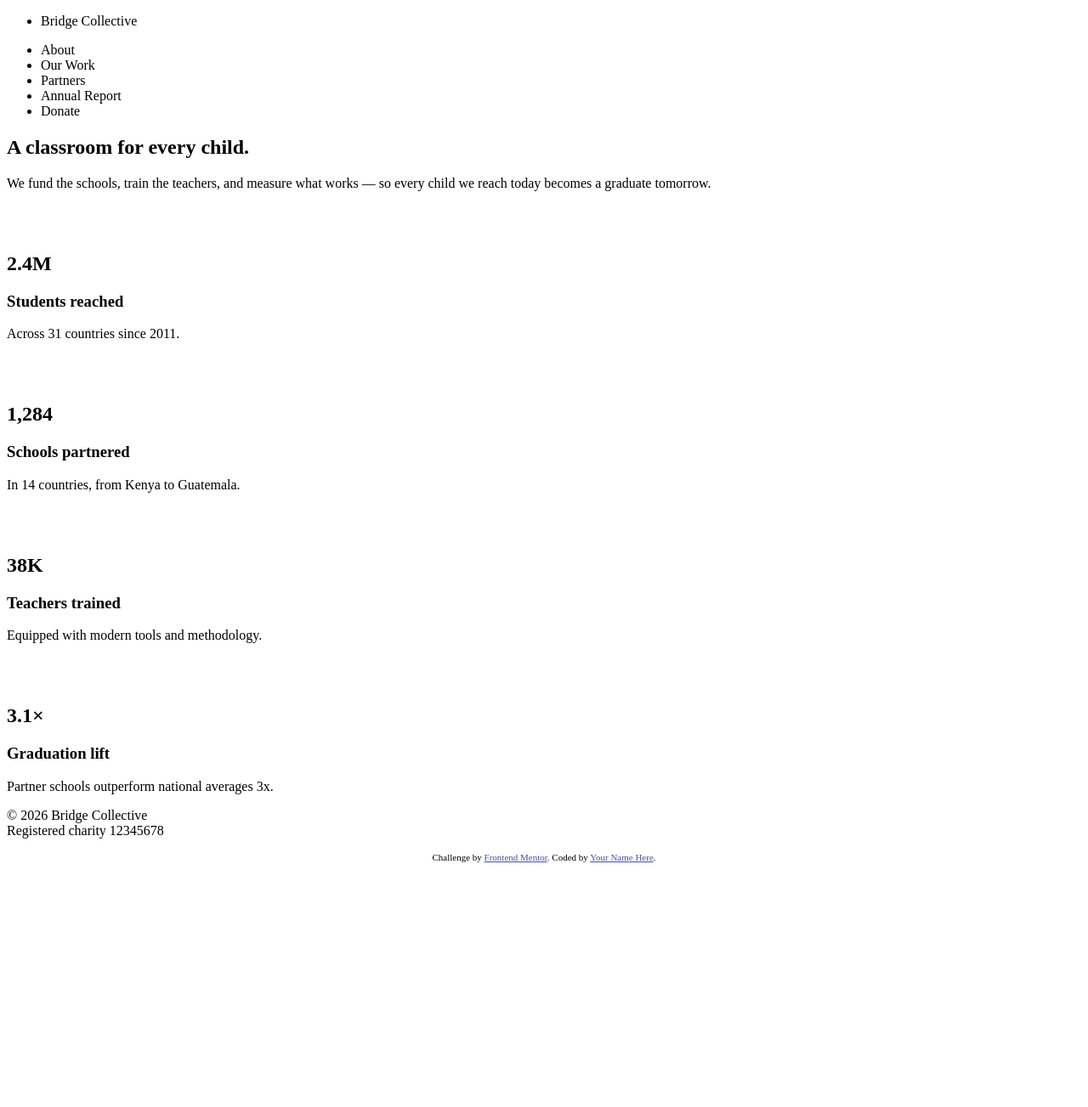
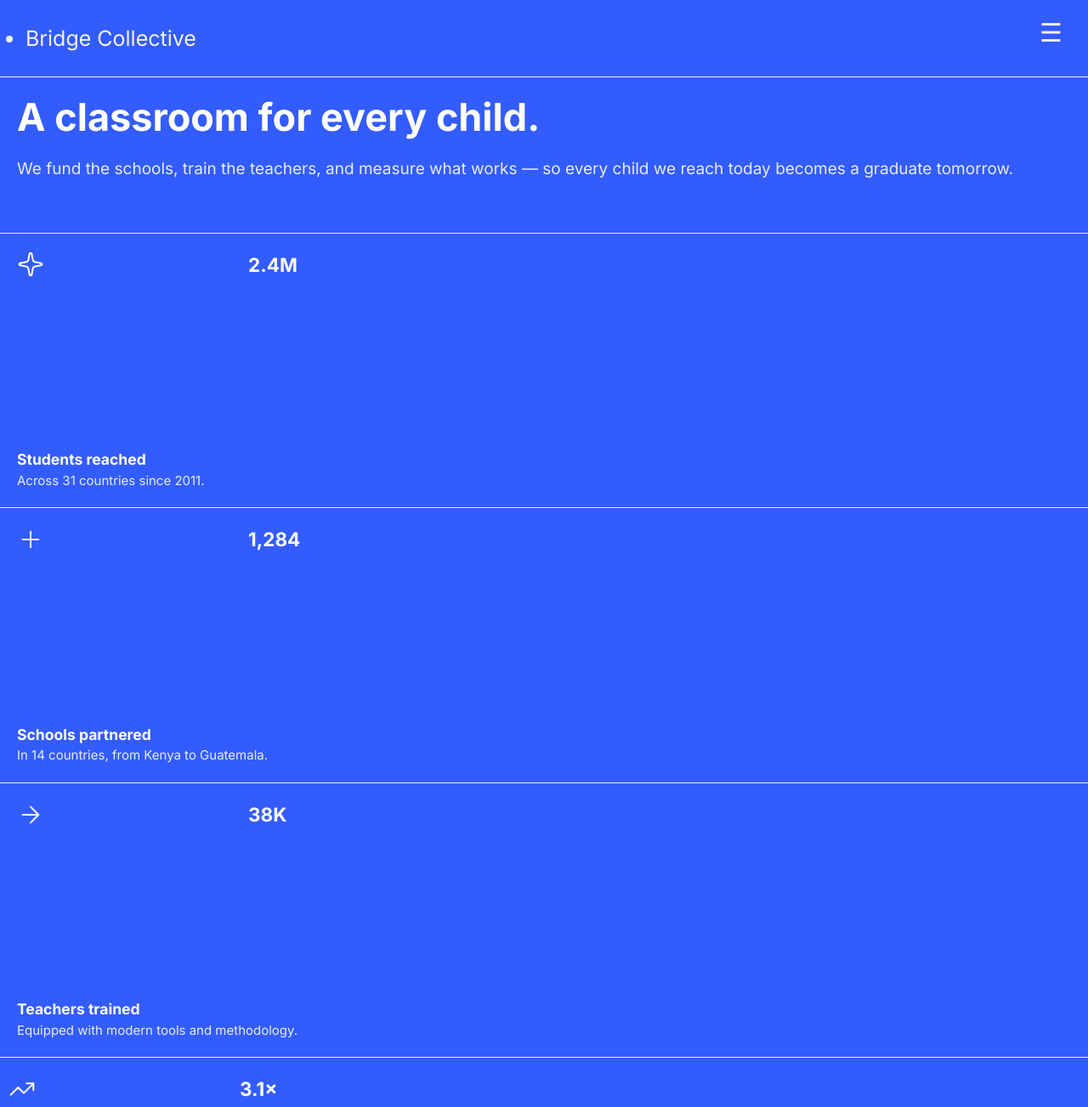
Before and after one commit to thinkingroot/grid-landing-page-main, a plain HTML site: page index.html in a window 1280 px wide. Shown: the top 1303 px of the page at 85% size. Before the commit the page ends 1023 px from the top, so only its background shows below. Drawn offline with Linux system fonts and the light colour scheme.

Commit message:
mobile view

```diff
--- a/css/style.css
+++ b/css/style.css
@@ -0,0 +1,156 @@
+html {
+    font-size: 62.5%;
+}
+*, *::before, *::after {
+    margin: 0;
+    padding: 0;
+    box-sizing: border-box;
+}
+body {
+    font-family: "Inter", sans-serif;
+    display: grid;
+    color: hsl(0, 0%, 100%);
+    background-color: hsl(228, 100%, 60%);
+}
+header {
+    font-size: 2.5rem;
+    padding: 3rem;
+    display: inline-block;
+    gap: 5rem;
+    position: fixed;
+    top: 0;
+    left: 0;
+    right: 0;
+    color: hsl(0, 0%, 95%);
+    border-bottom: 1px solid hsl(224, 100%, 95%);
+    background-color: hsl(228, 100%, 60%);
+    z-index: 1000;
+}
+.menuToggle {
+    display: none;
+}
+.menuIcon {
+    position: absolute;
+    top: 2rem;
+    right: 3rem;
+    font-size: 3rem;
+    cursor: pointer;
+}
+.closeIcon {
+    position: absolute;
+    top: 2rem;
+    right: 3rem;
+    font-size: 3rem;
+    display: none;
+}
+.navigationList ul{
+    width: 100%;
+    padding: 3rem 0;
+    position: absolute;
+    top: 100%;
+    left: 0;
+    text-align: center;
+    display: none;
+    background-color: hsl(228, 100%, 60%);
+}
+.navigationList li {
+    list-style: none;
+    padding: 1rem 0;
+}
+.menuToggle:checked ~ .menuIcon {
+    display: none;
+}
+.menuToggle:checked ~ .closeIcon {
+    display: block;
+}
+.menuToggle:checked ~ .navigationList ul {
+    display: block;
+}
+main {
+    margin-top: 5rem;
+}
+.hero {
+    padding: 6rem 2rem;
+    display: flex;
+    flex-direction: column;
+    justify-content: center;
+    border-bottom: 1px solid hsl(224, 100%, 95%);
+}
+.hero h1 {
+    font-size: 4.5rem;
+    font-weight: 700;
+    margin-bottom: 1rem;
+    color: hsl(0, 0%, 100%);
+}
+.hero p {
+    font-size: 1.9rem;
+    line-height: 1.5;
+    color: hsl(224, 100%, 95%);
+    margin-top: 1rem;
+}
+.statOne {
+    font-size: 1.5rem;
+    line-height: 1.5;
+    padding: 2rem 2rem;
+    border-bottom: 1px solid hsl(224, 100%, 95%);
+}
+.statOne div {
+    display: flex;
+    gap: 24rem;
+    margin-bottom: 20rem;
+    align-items: center;
+}
+.statOne p {
+    color: hsl(224, 100%, 95%);
+}
+.statTwo {
+    font-size: 1.5rem;
+    line-height: 1.5;
+    padding: 2rem 2rem;
+    border-bottom: 1px solid hsl(224, 100%, 95%);
+}
+.statTwo div {
+    display: flex;
+    gap: 24rem;
+    margin-bottom: 20rem;
+    align-items: center;
+}
+.statTwo p {
+    color: hsl(224, 100%, 95%);
+}
+.statThree {
+    font-size: 1.5rem;
+    line-height: 1.5;
+    padding: 2rem 2rem;
+    border-bottom: 1px solid hsl(224, 100%, 95%);
+}
+.statThree div {
+    display: flex;
+    gap: 24rem;
+    margin-bottom: 20rem;
+    align-items: center;
+}
+.statThree p {
+    color: hsl(224, 100%, 95%);
+}
+.statFour {
+    font-size: 1.5rem;
+    line-height: 1.5;
+    padding: 2rem .5rem 2rem 1rem;
+    border-bottom: 1px solid hsl(224, 100%, 95%);
+}
+.statFour div {
+    display: flex;
+    gap: 24rem;
+    margin-bottom: 20rem;
+    align-items: center;
+}
+.statFour p {
+    color: hsl(224, 100%, 95%);
+}
+footer {
+    font-size: 1.5rem;
+    line-height: 1.5;
+    padding: 3rem 1rem;
+    color: hsl(224, 100%, 95%);
+}
--- a/index.html
+++ b/index.html
@@ -3,7 +3,9 @@
 <head>
   <meta charset="UTF-8">
   <meta name="viewport" content="width=device-width, initial-scale=1.0"> <!-- displays site properly based on user's device -->
-
+  <link rel="preconnect" href="https://fonts.googleapis.com">
+  <link rel="preconnect" href="https://fonts.gstatic.com" crossorigin>
+  <link href="https://fonts.googleapis.com/css2?family=Figtree:ital,wght@0,300..900;1,300..900&family=Inter:ital,opsz,wght@0,14..32,100..900;1,14..32,100..900&family=Outfit:wght@100..900&display=swap" rel="stylesheet">
   <link rel="icon" type="image/png" sizes="32x32" href="./assets/images/favicon-32x32.png">
   <link rel="stylesheet" href="css/style.css">
   <title>Frontend Mentor | Grid landing page</title>
@@ -19,6 +21,10 @@
           <li>Bridge Collective</li>
         </ul>
       </div>
+
+      <input type="checkbox" id="menuToggle" class="menuToggle">
+      <label for="menuToggle" class="menuIcon">&#9776;</label>
+      <label for="menuToggle" class="closeIcon">&#10005;</label>
 
       <div class="navigationList">
         <ul>
@@ -47,14 +53,16 @@
       </section>
 
       <section class="statTwo">
+        <div>
          <img src="assets/images/icon-plus.svg" alt="">
-          <h2>1,284</h2>
+        <h2>1,284</h2>
         </div>
         <h3>Schools partnered</h3>
         <p>In 14 countries, from Kenya to Guatemala.</p>
       </section>
 
       <section class="statThree">
+        <div>
          <img src="assets/images/icon-arrow-right.svg" alt="">
           <h2>38K</h2>
         </div>
@@ -63,6 +71,7 @@
       </section>
 
       <section class="statFour">
+        <div>
          <img src="assets/images/icon-trending-up.svg" alt="">
           <h2>3.1×</h2>
         </div>
```
